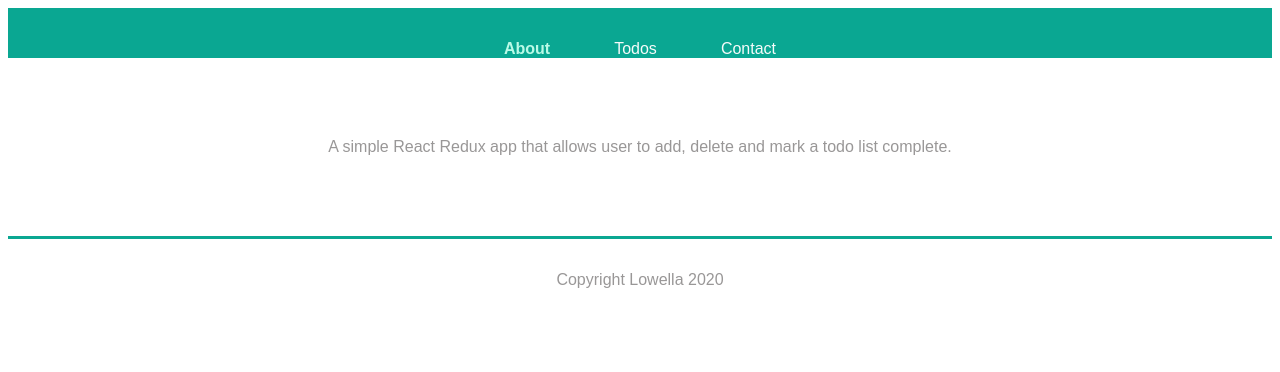
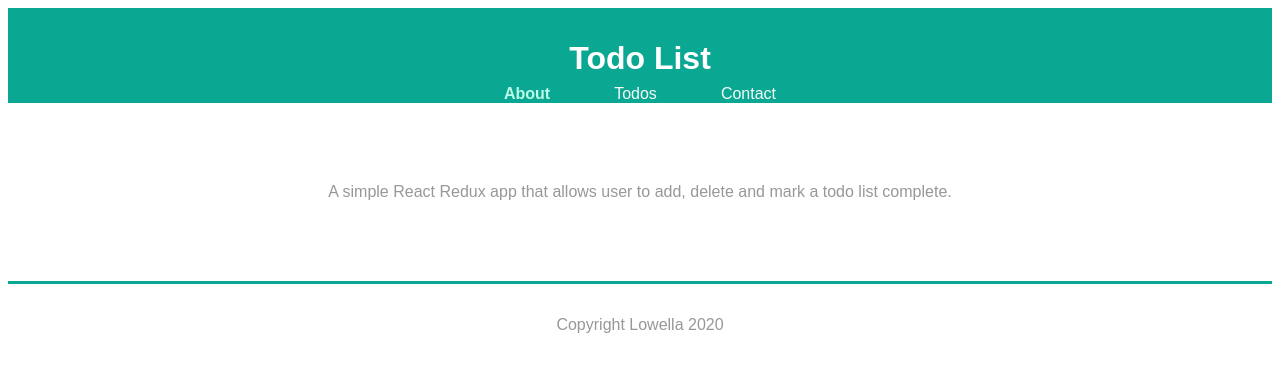
Before and after one commit to Lowella369/todoapp, a React (Create React App) app: page /#/about in a window 1280 px wide. Shown: the top 372 px of the page. Built offline with nearby package versions, Linux system fonts and the light colour scheme.

Commit message:
Adding logo text

```diff
--- a/src/components/NavBar.jsx
+++ b/src/components/NavBar.jsx
@@ -5,6 +5,7 @@ import "./css/style.css";
 const NavBar = () => {
   return (
     <div className="navBar">
+      <div className="logo">Todo List </div>
       <NavTab to="/about" label="About" />
       <NavTab to="/todos" label="Todos" />
       <NavTab to="/contact" label="Contact" />
```
